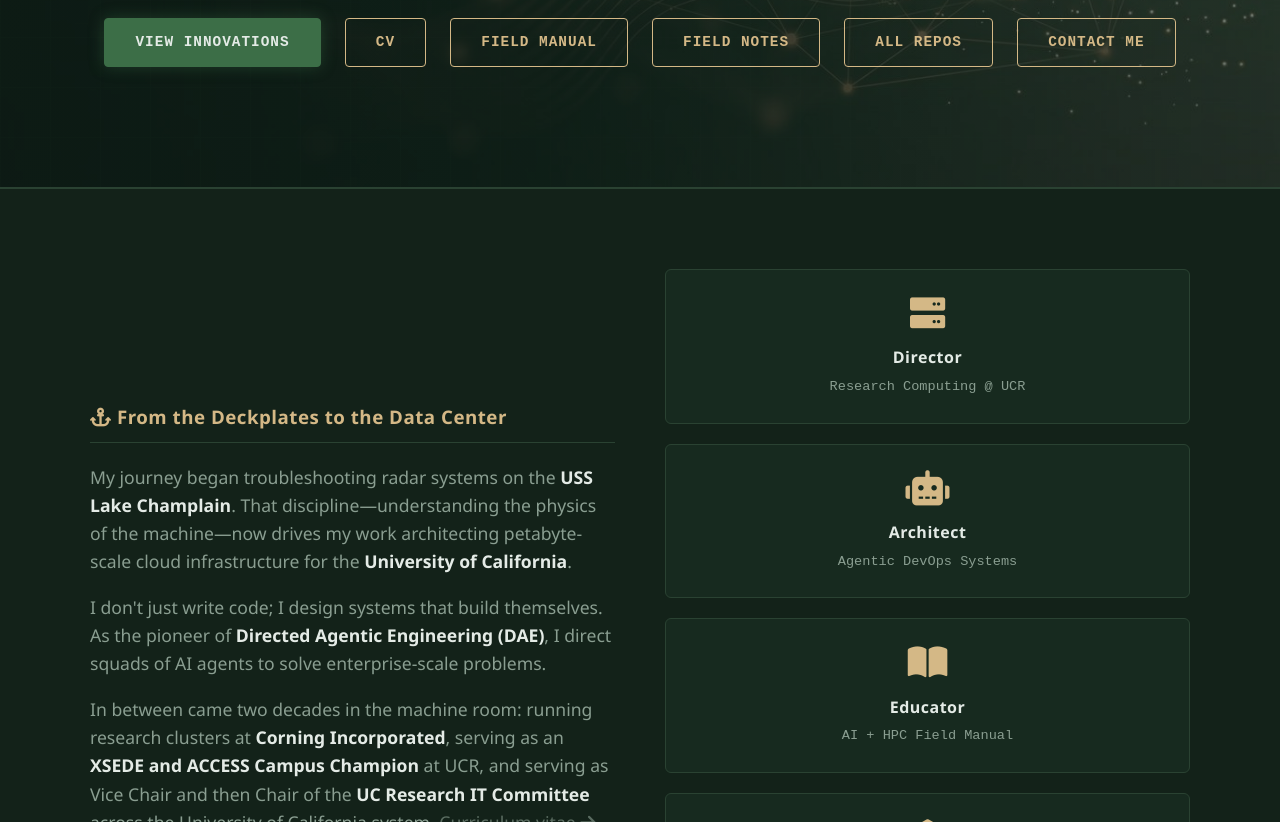
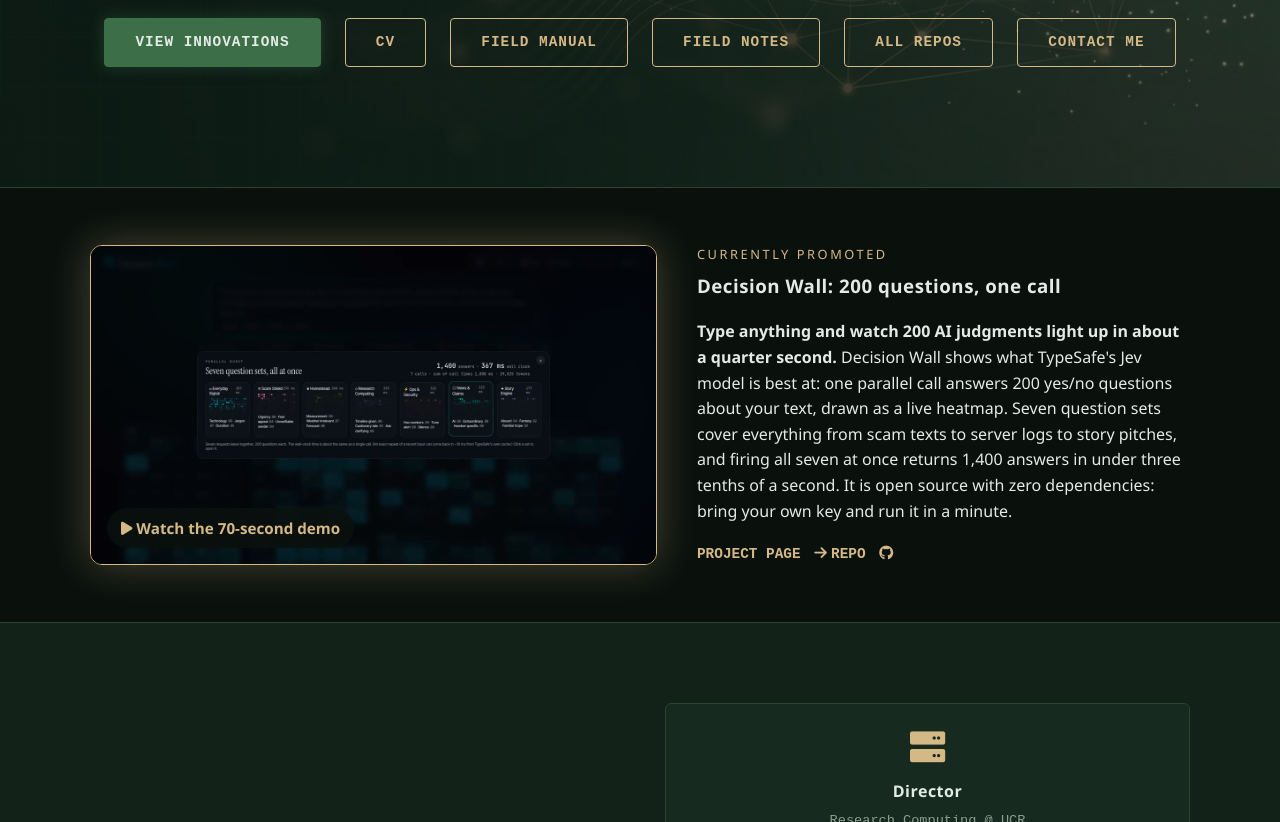
Before and after one commit to charles-forsyth/charles-forsyth.github.io, a website: page index.html in a window 1280 px wide. Shown: the part 513-1335 px from the top of the page. Drawn offline with Linux system fonts and the light colour scheme; no server answers.

Commit message:
Home: Currently promoted band for Jev Decision Wall

```diff
--- a/index.html
+++ b/index.html
@@ -81,6 +81,55 @@
     </header>
 
     <main>
+      <section id="promoted" class="section-dark promoted">
+        <div class="container promoted-grid">
+          <a
+            class="promoted-media"
+            href="https://charles-forsyth.github.io/jev-decision-wall/"
+          >
+            <img
+              src="assets/promoted/jev-decision-wall.jpg"
+              alt="Decision Wall: seven question sets answered in parallel, 1,400 answers"
+              loading="lazy"
+              width="1280"
+              height="720"
+            />
+            <span class="promoted-play"
+              ><i class="fas fa-play"></i> Watch the 70-second demo</span
+            >
+          </a>
+          <div class="promoted-text">
+            <p class="promoted-kicker">Currently promoted</p>
+            <h3>Decision Wall: 200 questions, one call</h3>
+            <p>
+              <strong
+                >Type anything and watch 200 AI judgments light up in about a
+                quarter second.</strong
+              >
+              Decision Wall shows what TypeSafe's Jev model is best at: one
+              parallel call answers 200 yes/no questions about your text, drawn
+              as a live heatmap. Seven question sets cover everything from scam
+              texts to server logs to story pitches, and firing all seven at
+              once returns 1,400 answers in under three tenths of a second. It
+              is open source with zero dependencies: bring your own key and run
+              it in a minute.
+            </p>
+            <div class="card-links">
+              <a
+                href="https://charles-forsyth.github.io/jev-decision-wall/"
+                class="btn-link"
+                >Project Page <i class="fas fa-arrow-right"></i
+              ></a>
+              <a
+                href="https://github.com/charles-forsyth/jev-decision-wall"
+                class="btn-link"
+                >Repo <i class="fab fa-github"></i
+              ></a>
+            </div>
+          </div>
+        </div>
+      </section>
+
       <section id="about" class="section-light">
         <div class="container">
           <div class="about-grid">
--- a/style.css
+++ b/style.css
@@ -761,3 +761,54 @@ footer h3 {
 .project-card .card-links .btn-link {
   margin-top: 0;
 }
+
+/* Currently promoted project band */
+.promoted {
+  padding: 56px 20px;
+}
+.promoted-grid {
+  display: grid;
+  grid-template-columns: minmax(0, 1.15fr) minmax(0, 1fr);
+  gap: 40px;
+  align-items: center;
+}
+.promoted-media {
+  position: relative;
+  display: block;
+  border-radius: 12px;
+  overflow: hidden;
+  border: 1px solid var(--accent);
+  box-shadow: 0 0 40px var(--accent-glow);
+}
+.promoted-media img {
+  display: block;
+  width: 100%;
+  height: auto;
+}
+.promoted-play {
+  position: absolute;
+  left: 16px;
+  bottom: 16px;
+  padding: 8px 14px;
+  border-radius: 999px;
+  background: rgba(10, 17, 13, 0.85);
+  color: var(--accent);
+  font-weight: 600;
+  font-size: 0.95rem;
+}
+.promoted-kicker {
+  text-transform: uppercase;
+  letter-spacing: 0.2em;
+  font-size: 0.8rem;
+  color: var(--accent);
+  margin: 0 0 6px;
+}
+.promoted-text h3 {
+  margin-top: 0;
+  text-align: left;
+}
+@media (max-width: 860px) {
+  .promoted-grid {
+    grid-template-columns: 1fr;
+  }
+}
```
Also changed, not shown: assets/promoted/jev-decision-wall.jpg (added).
